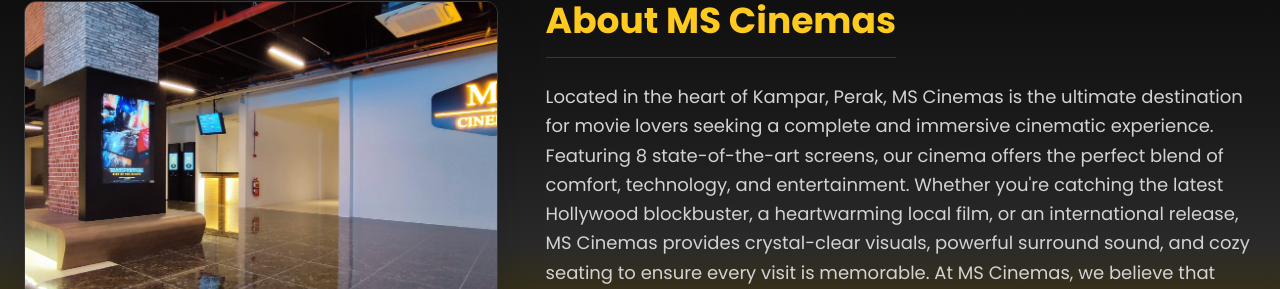
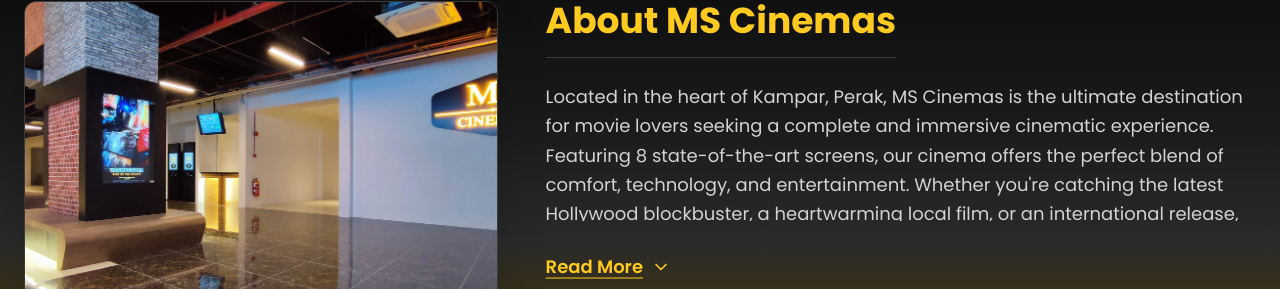
Before and after one commit to Khatri-Ran-Bahadur/mscinemaproduction, a Next.js app: page /about in a window 1280 px wide. Shown: the part 663-952 px from the top of the page. Built offline with nearby package versions, Linux system fonts and the light colour scheme; no server answers; the database is empty.

Commit message:
all changes recpach

```diff
--- a/src/app/about/page.js
+++ b/src/app/about/page.js
@@ -3,6 +3,7 @@
 import { Phone, Mail, MapPin } from 'lucide-react';
 import Header from '@/components/header';
 import Footer from '@/components/footer';
+import ReadMoreContent from '@/components/ReadMoreContent';
 import { prisma } from '@/lib/prisma';
 
 export const dynamic = 'force-dynamic';
@@ -144,10 +145,7 @@
                                 <h2 className="text-3xl md:text-4xl font-bold text-[#FFCA20] border-b border-[#3a3a3a] pb-4 inline-block">
                                     {main.title}
                                 </h2>
-                                <div
-                                    className="prose prose-invert max-w-none text-[#D3D3D3] leading-relaxed text-lg prose-p:mb-4 prose-headings:text-[#FFCA20] w-full overflow-hidden break-words [&>img]:max-w-full [&>img]:h-auto"
-                                    dangerouslySetInnerHTML={{ __html: main.content }}
-                                />
+                                <ReadMoreContent content={main.content} maxHeightPercentage={53} />
                             </div>
                         </div>
                     </div>
--- a/src/app/contact/page.js
+++ b/src/app/contact/page.js
@@ -126,19 +126,18 @@
             </p>
           </div>
 
-          <div className="grid grid-cols-1 lg:grid-cols-2 gap-12 lg:gap-24">
+          <div className="grid grid-cols-1 lg:grid-cols-2 gap-12 lg:gap-16">
 
             {/* Contact Info */}
-            <div className="space-y-8">
+            <div className="space-y-6">
                <h2 className="text-2xl font-semibold mb-6">Get in Touch</h2>
 
-               {contactInfos.slice(0, 3).map((info, index) => (
-
+               {contactInfos.slice(0, 2).filter(info => info.type !== 'map_iframe').map((info, index) => (
                  <div key={index} className="flex items-start gap-4 p-6 bg-[#222] rounded-xl border border-white/5 hover:border-[#FFCA20]/50 transition-colors">
-                   <div className="bg-[#FFCA20]/10 p-3 rounded-lg text-[#FFCA20]">
+                   <div className="bg-[#FFCA20]/10 p-3 rounded-lg text-[#FFCA20] flex-shrink-0">
                       {getIcon(info.icon)}
                    </div>
-                   <div>
+                   <div className="flex-1">
                       <h3 className="font-semibold text-white mb-2">{info.title}</h3>
                       <div
                         className="text-gray-400 leading-relaxed"
@@ -147,10 +146,24 @@
                    </div>
                  </div>
                ))}
+
+               {/* Map Section */}
+          {contactInfos.find(info => info.type === 'map_iframe') && (
+              <div className="mt-16 bg-[#222] p-2 rounded-xl border border-white/5 overflow-hidden">
+                  <div
+                      className="w-full h-[400px] rounded-lg overflow-hidden [&>iframe]:w-full [&>iframe]:h-full"
+                      dangerouslySetInnerHTML={{
+                          __html: contactInfos.find(info => info.type === 'map_iframe').value
+                      }}
+                  />
+              </div>
+          )}
+
+
             </div>
 
             {/* Contact Form */}
-            <div className="bg-[#222] p-8 rounded-2xl border border-white/10 shadow-2xl">
+            <div className="bg-[#222] p-8 rounded-2xl border border-white/10 shadow-2xl h-fit lg:sticky lg:top-24">
               <h2 className="text-2xl font-semibold mb-6">Send a Message</h2>
 
               {status === 'success' ? (
@@ -275,17 +288,7 @@
 
           </div>
 
-          {/* Map Section */}
-          {contactInfos.find(info => info.type === 'map_iframe') && (
-              <div className="mt-16 bg-[#222] p-2 rounded-xl border border-white/5 overflow-hidden">
-                  <div
-                      className="w-full h-[400px] rounded-lg overflow-hidden [&>iframe]:w-full [&>iframe]:h-full"
-                      dangerouslySetInnerHTML={{
-                          __html: contactInfos.find(info => info.type === 'map_iframe').value
-                      }}
-                  />
-              </div>
-          )}
+
 
         </div>
       </div>
--- /dev/null
+++ b/src/components/ReadMoreContent.js
@@ -0,0 +1,55 @@
+"use client";
+
+import React, { useState, useRef, useEffect } from 'react';
+import { ChevronDown, ChevronUp } from 'lucide-react';
+
+export default function ReadMoreContent({ content, maxHeightPercentage = 50 }) {
+  const [isExpanded, setIsExpanded] = useState(false);
+  const [showButton, setShowButton] = useState(false);
+  const [collapsedHeight, setCollapsedHeight] = useState(0);
+  const contentRef = useRef(null);
+
+  useEffect(() => {
+    if (contentRef.current) {
+      const fullHeight = contentRef.current.scrollHeight;
+      const calculatedHeight = (fullHeight * maxHeightPercentage) / 100;
+      setCollapsedHeight(calculatedHeight);
+
+      // Only show button if content is taller than the collapsed height
+      setShowButton(fullHeight > calculatedHeight + 50); // 50px threshold
+    }
+  }, [content, maxHeightPercentage]);
+
+  return (
+    <div className="relative">
+      <div
+        ref={contentRef}
+        className="prose prose-invert max-w-none text-[#D3D3D3] leading-relaxed text-lg prose-p:mb-4 prose-headings:text-[#FFCA20] w-full overflow-hidden break-words [&>img]:max-w-full [&>img]:h-auto transition-all duration-500 ease-in-out"
+        style={{
+          maxHeight: isExpanded ? 'none' : `${collapsedHeight}px`,
+          overflow: 'hidden'
+        }}
+        dangerouslySetInnerHTML={{ __html: content }}
+      />
+
+      {/* Read More/Less Link */}
+      {showButton && (
+        <div className="mt-8">
+          <a
+            onClick={() => setIsExpanded(!isExpanded)}
+            className="inline-flex items-center gap-2 text-[#FFCA20] hover:text-[#ffda50] cursor-pointer font-semibold text-lg transition-colors duration-200 group"
+          >
+            <span className="underline decoration-2 underline-offset-4 decoration-[#FFCA20]/50 group-hover:decoration-[#FFCA20] transition-all">
+              {isExpanded ? 'Read Less' : 'Read More'}
+            </span>
+            {isExpanded ? (
+              <ChevronUp className="w-5 h-5 group-hover:-translate-y-0.5 transition-transform" />
+            ) : (
+              <ChevronDown className="w-5 h-5 group-hover:translate-y-0.5 transition-transform" />
+            )}
+          </a>
+        </div>
+      )}
+    </div>
+  );
+}
--- a/src/components/footer/index.js
+++ b/src/components/footer/index.js
@@ -75,10 +75,7 @@
                             )}
                             {contactInfo.phone && (
                                 <li className="flex items-start gap-3">
-                                    <svg xmlns="http://www.w3.org/2000/svg" width="18" height="18" viewBox="0 0 24 24" fill="none" stroke="currentColor" strokeWidth="2" strokeLinecap="round" strokeLinejoin="round" className="mt-0.5 flex-shrink-0 text-[#FFCA20]">
-                                        <path d="M20 10c0 6-8 12-8 12s-8-6-8-12a8 8 0 0 1 16 0Z"></path>
-                                        <circle cx="12" cy="10" r="3"></circle>
-                                    </svg>
+                                    <svg xmlns="http://www.w3.org/2000/svg" width="18" height="18" viewBox="0 0 24 24" fill="none" stroke="currentColor" strokeWidth="2" strokeLinecap="round" strokeLinejoin="round" className="mt-0.5 flex-shrink-0 text-[#FFCA20]"><path id="primary" d="M21,15v3.93a2,2,0,0,1-2.29,2A18,18,0,0,1,3.14,5.29,2,2,0,0,1,5.13,3H9a1,1,0,0,1,1,.89,10.74,10.74,0,0,0,1,3.78,1,1,0,0,1-.42,1.26l-.86.49a1,1,0,0,0-.33,1.46,14.08,14.08,0,0,0,3.69,3.69,1,1,0,0,0,1.46-.33l.49-.86A1,1,0,0,1,16.33,13a10.74,10.74,0,0,0,3.78,1A1,1,0,0,1,21,15Z" ></path></svg>
                                     <span className="break-all">{contactInfo.phone}</span>
                                 </li>
                             )}
--- a/src/components/header/index.js
+++ b/src/components/header/index.js
@@ -311,12 +311,12 @@
                                                 }}
                                             />
                                             <div className="w-full h-full hidden items-center justify-center bg-[#1a1a1a]">
-                                                <UserCircle className="w-8 h-8 text-[#FFCA20]" />
+                                                <UserCircle className="w-10 h-10 text-[#FFCA20]" />
                                             </div>
                                         </div>
                                     ) : (
-                                        <div className="w-10 h-10 rounded-full border-2 border-[#FFCA20] bg-[#1a1a1a] flex items-center justify-center shadow-lg">
-                                            <UserCircle className="w-8 h-8 text-[#FFCA20]" />
+                                        <div className="w-10 h-10 rounded-full  bg-[#1a1a1a] flex items-center justify-center shadow-lg">
+                                            <UserCircle className="w-10 h-10 text-[#FFCA20]" />
                                         </div>
                                     )}
                                 </button>
```
